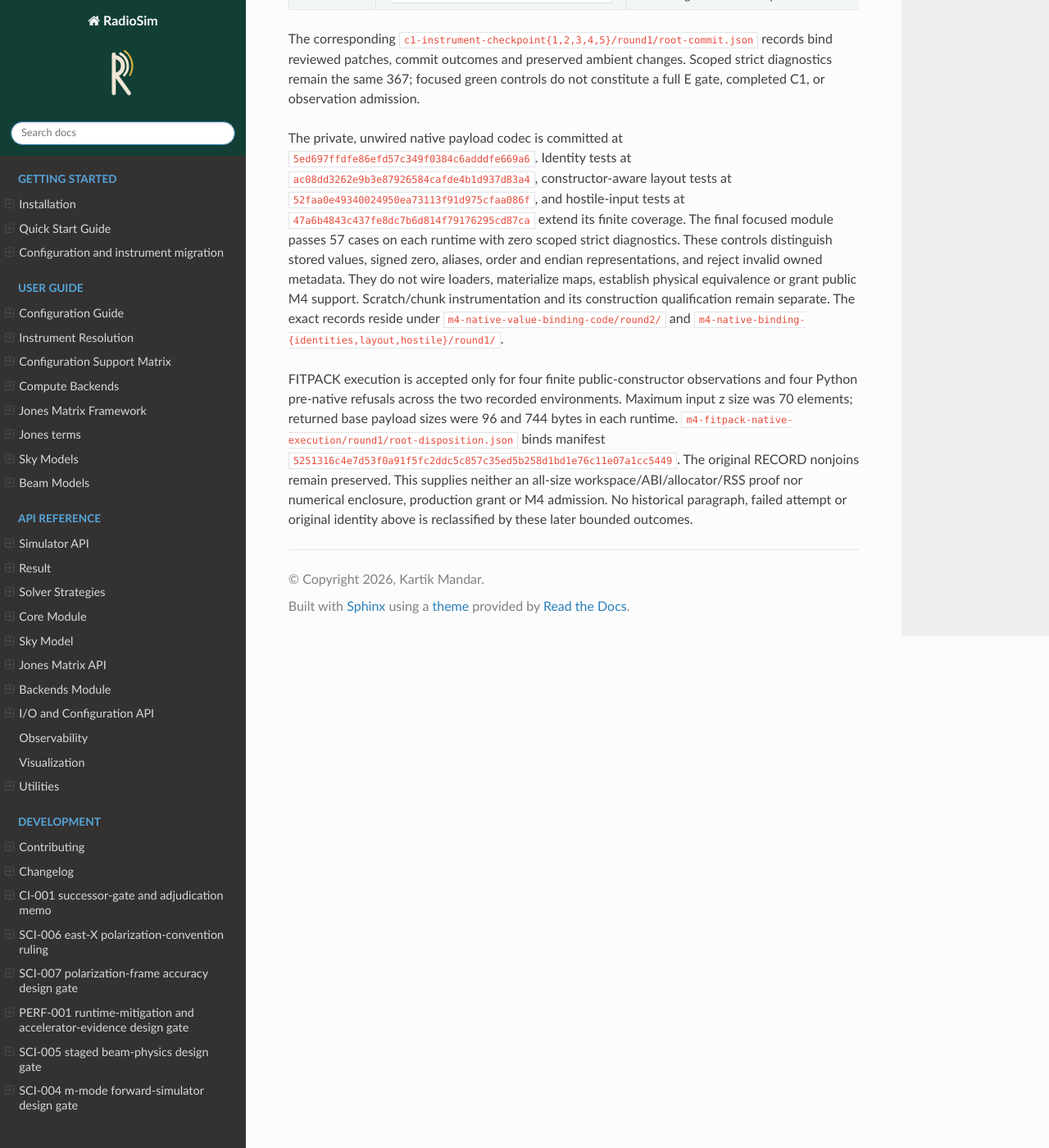
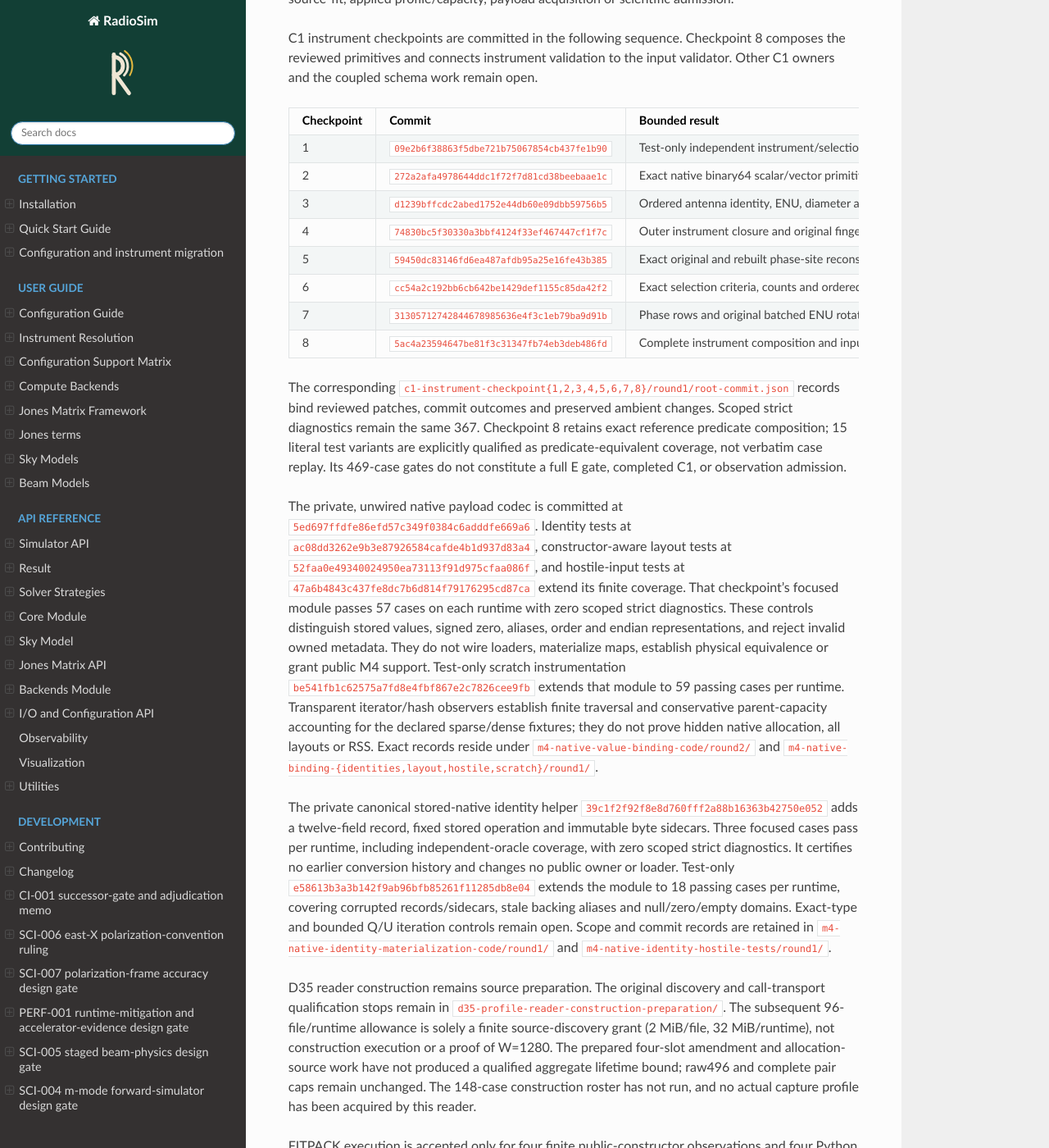
Before and after one commit to RRI-interferometry/RRIVis, a Sphinx documentation site: the page built from docs/development/completion_ledger.md, in a window 1280 px wide and 1400 px high, scrolled down 12250 px. Shown: the whole window at 82% size. Built offline with Sphinx 7.4.7 and the Read the Docs theme 3.1.0, drawn with Linux system fonts in a browser that asks for light colours; some of the changed text lies outside the part shown.

Commit message:
docs: update verified implementation and diagnostic status

```diff
--- a/docs/development/completion_ledger.md
+++ b/docs/development/completion_ledger.md
@@ -407,12 +407,12 @@
 Both commits reproduce their complete reviewed patches, and the checkout was
 clean after the geometry commit. These outcomes do not complete terminal S or M3.
 
-Remaining C1 source validators cover decoded owner joins, instrument/beam
-semantics, sky/direction/transfer and convention/frame checks, then the coupled
-schema cutover. D36 public gates and fresh clean-source capture are complete;
+C1 instrument composition is now connected to the input validator; beam,
+sky/direction/transfer and convention/frame checks, then the coupled schema cutover,
+remain open. D36 public gates and fresh clean-source capture are complete;
 conformity and a further reviewed numerical admission relation remain open.
-The accepted bounded profile-reader plan is entering implementation with synthetic
-controls; it has not acquired actual capture profiles or supplied numerical proof.
+The bounded profile reader remains in source/construction preparation; it has not
+acquired actual capture profiles or supplied numerical proof.
 No whole original donor is retired by these scheduling decisions.
 
 Read-only F1 diagnosis confirmed two catalog defects for later scoped repair:
@@ -477,11 +477,26 @@
 two production-v2 preimage tests FAILED before timeout; their missing terminal
 tracebacks leave the cause unresolved. The incomplete macOS logs do not establish
 full-suite success. The original diagnosis remains in
-`ci-c023-34180339931/round1/report.md`. At the latest root observation for
-`74830bc5f30330a3bbf4124f33ef467447cf1f7c`, CI run
+`ci-c023-34180339931/round1/report.md`. The recorded pending observation for
+`74830bc5f30330a3bbf4124f33ef467447cf1f7c` run
 [34192091050](https://github.com/RRI-interferometry/RadioSim/actions/runs/34192091050)
-was pending; this entry records that observation, not a terminal result or a fresh
-CI query. Complete CI remains open.
+remains historical; no terminal result for that run is inferred here.
+
+The serial diagnostic reporter `c0be678e362570d10d44e29c28885119d947f2d0`
+and workflow `ec46f3fa536b35a02f41d3aa7981beb535eae463` initially refused both
+Linux jobs before test bodies with `collection configuration drift: ini` (JUnit
+zero tests). Lifecycle correction `c238b15e6cc8dc2a64b3cd7d7ee075d5ca788b7c`
+passed 29 synthetic cases on each runtime. Actual run
+[34196892621](https://github.com/RRI-interferometry/RadioSim/actions/runs/34196892621)
+then executed both selected nodes without infrastructure refusal: Python 3.11
+failed both with `InvalidResultError: invalid characterization result antennas`;
+Python 3.12 passed both. The second 3.11 failure received that antenna error before
+its expected identity refusal. Complete raw failures, settled configuration and
+source authentication are retained under
+`ci-serial-diagnostic-execution/{ec46f3f,c238b15}/round1/`. Per-row versus batched
+coordinate arithmetic is an investigation hypothesis, not a confirmed cause or
+repair. These diagnostics neither explain the missing original c023 tracebacks
+nor establish complete CI success; complete CI remains open.
 
 ## Subsequent bounded implementation and evidence checkpoints
 
@@ -496,10 +511,9 @@
 exact retained inventory. This does not establish a generic hostile parser, reader
 source-fit, applied profile/capacity, payload acquisition or scientific admission.
 
-C1 instrument checkpoints are committed in the following sequence. These are
-independently reviewed bounded increments; the helpers remain unwired from the
-input validator, and later selection/rows/composition, beam and coupled schema
-work remains open.
+C1 instrument checkpoints are committed in the following sequence. Checkpoint 8
+composes the reviewed primitives and connects instrument validation to the input
+validator. Other C1 owners and the coupled schema work remain open.
 
 | Checkpoint | Commit | Bounded result |
 | --- | --- | --- |
@@ -508,24 +522,54 @@
 | 3 | `d1239bffcdc2abed1752e44db60e09dbb59756b5` | Ordered antenna identity, ENU, diameter and provenance primitive; 58 focused cases pass per runtime. |
 | 4 | `74830bc5f30330a3bbf4124f33ef467447cf1f7c` | Outer instrument closure and original fingerprint primitive; 33 focused cases pass per runtime, retaining later geodesy obligations. |
 | 5 | `59450dc83146fd6ea487afdb95a25e16fe43b385` | Exact original and rebuilt phase-site reconstruction; 34 focused cases pass per runtime. |
+| 6 | `cc54a2c192bb6cb642be1429def1155c85da42f2` | Exact selection criteria, counts and ordered native baseline IDs; 32 focused cases pass per runtime. |
+| 7 | `31305712742844678985636e4f3c1eb79ba9d91b` | Phase rows and original batched ENU rotations, with independent public-owner joins; 20 focused cases pass per runtime. |
+| 8 | `5ac4a23594647be81f3c31347fb74eb3deb486fd` | Complete instrument composition and input-validator connection; 469 selected cases pass per runtime. |
 
-The corresponding `c1-instrument-checkpoint{1,2,3,4,5}/round1/root-commit.json`
+The corresponding `c1-instrument-checkpoint{1,2,3,4,5,6,7,8}/round1/root-commit.json`
 records bind reviewed patches, commit outcomes and preserved ambient changes.
-Scoped strict diagnostics remain the same 367; focused green controls do not
-constitute a full E gate, completed C1, or observation admission.
+Scoped strict diagnostics remain the same 367. Checkpoint 8 retains exact
+reference predicate composition; 15 literal test variants are explicitly qualified
+as predicate-equivalent coverage, not verbatim case replay. Its 469-case gates do
+not constitute a full E gate, completed C1, or observation admission.
 
 The private, unwired native payload codec is committed at
 `5ed697ffdfe86efd57c349f0384c6adddfe669a6`. Identity tests at
 `ac08dd3262e9b3e87926584cafde4b1d937d83a4`, constructor-aware layout tests at
 `52faa0e49340024950ea73113f91d975cfaa086f`, and hostile-input tests at
-`47a6b4843c437fe8dc7b6d814f79176295cd87ca` extend its finite coverage. The final
+`47a6b4843c437fe8dc7b6d814f79176295cd87ca` extend its finite coverage. That checkpoint's
 focused module passes 57 cases on each runtime with zero scoped strict diagnostics.
 These controls distinguish stored values, signed zero, aliases, order and endian
 representations, and reject invalid owned metadata. They do not wire loaders,
 materialize maps, establish physical equivalence or grant public M4 support.
-Scratch/chunk instrumentation and its construction qualification remain separate.
-The exact records reside under `m4-native-value-binding-code/round2/` and
-`m4-native-binding-{identities,layout,hostile}/round1/`.
+Test-only scratch instrumentation `be541fb1c62575a7fd8e4fbf867e2c7826cee9fb`
+extends that module to 59 passing cases per runtime. Transparent iterator/hash
+observers establish finite traversal and conservative parent-capacity accounting
+for the declared sparse/dense fixtures; they do not prove hidden native allocation,
+all layouts or RSS. Exact records reside under
+`m4-native-value-binding-code/round2/` and
+`m4-native-binding-{identities,layout,hostile,scratch}/round1/`.
+
+The private canonical stored-native identity helper
+`39c1f2f92f8e8d760fff2a88b16363b42750e052` adds a twelve-field record, fixed stored
+operation and immutable byte sidecars. Three focused cases pass per runtime,
+including independent-oracle coverage, with zero scoped strict diagnostics. It
+certifies no earlier conversion history and changes no public owner or loader.
+Test-only `e58613b3a3b142f9ab96bfb85261f11285db8e04` extends the module to 18
+passing cases per runtime, covering corrupted records/sidecars, stale backing
+aliases and null/zero/empty domains. Exact-type and bounded Q/U iteration controls
+remain open. Scope and commit records are retained in
+`m4-native-identity-materialization-code/round1/` and
+`m4-native-identity-hostile-tests/round1/`.
+
+D35 reader construction remains source preparation. The original discovery and
+call-transport qualification stops remain in
+`d35-profile-reader-construction-preparation/`. The subsequent 96-file/runtime
+allowance is solely a finite source-discovery grant (2 MiB/file, 32 MiB/runtime),
+not construction execution or a proof of W=1280. The prepared four-slot amendment
+and allocation-source work have not produced a qualified aggregate lifetime bound;
+raw496 and complete pair caps remain unchanged. The 148-case construction roster
+has not run, and no actual capture profile has been acquired by this reader.
 
 FITPACK execution is accepted only for four finite public-constructor observations
 and four Python pre-native refusals across the two recorded environments. Maximum
```
